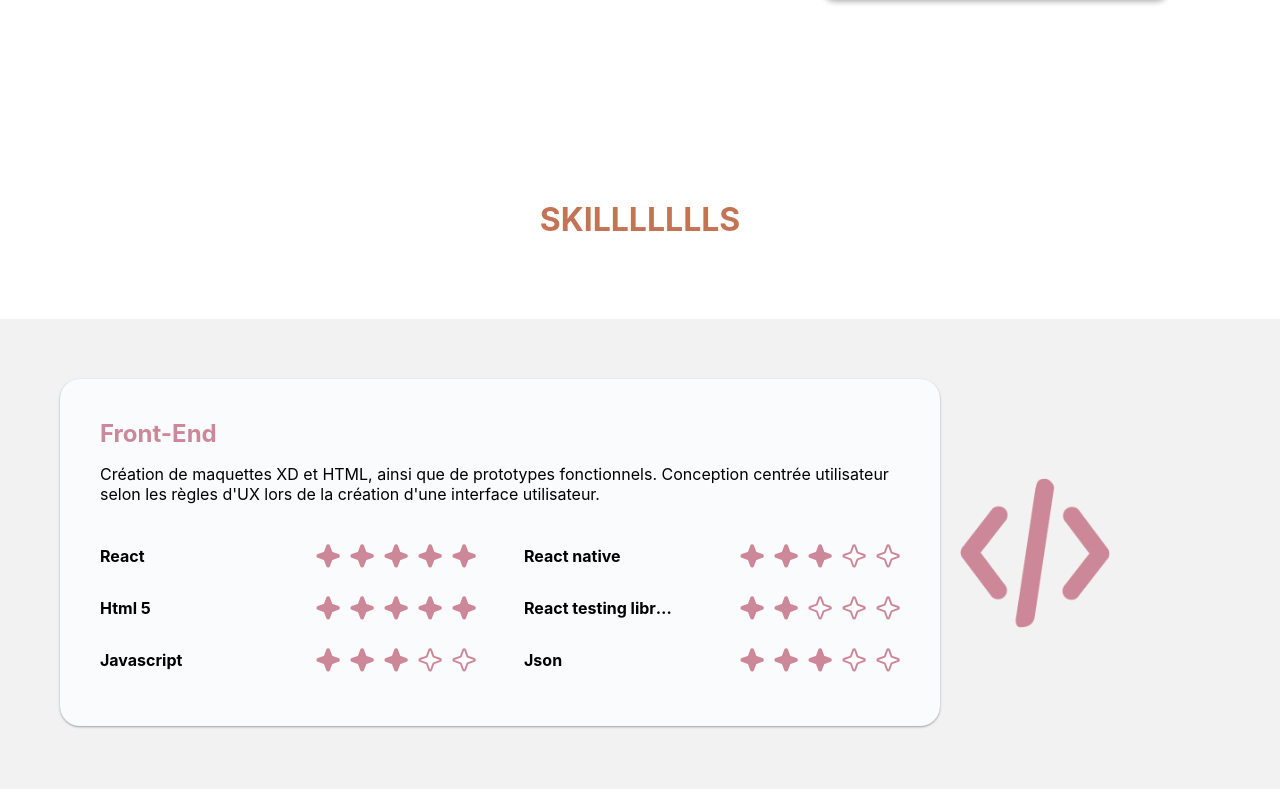
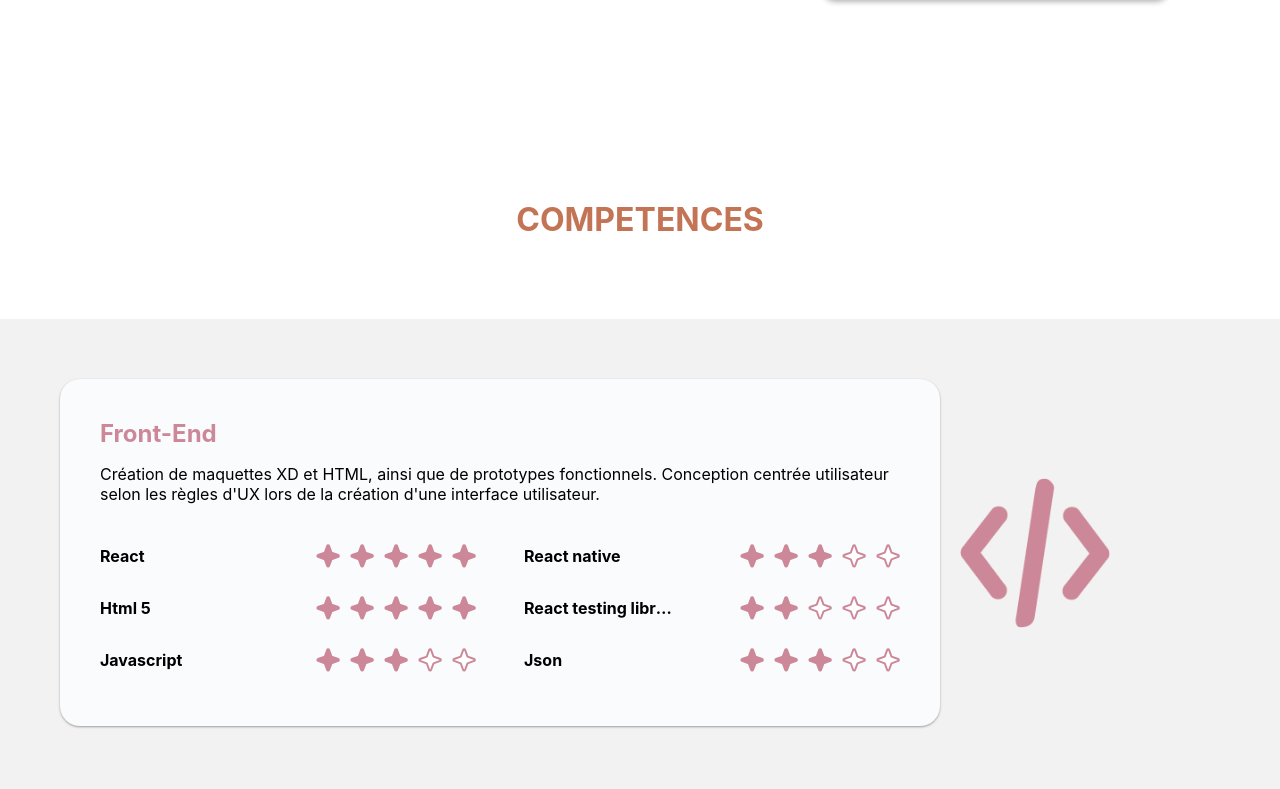
Before and after one commit to Zubiik/curiculum_vitae, a React (Create React App) app: page / in a window 1280 px wide. Shown: the part 671-1460 px from the top of the page. Built offline with nearby package versions, Linux system fonts and the light colour scheme.

Commit message:
fix: real title

```diff
--- a/src/HomePage/Index.js
+++ b/src/HomePage/Index.js
@@ -16,7 +16,7 @@ function HomePage() {
       <Navigation />
       <Header />
       <div id="competences"></div>
-      <Title>SKILLLLLLLS</Title>
+      <Title>COMPETENCES</Title>
       <Skills />
       <div id="parcours"></div>
       <Title>PARCOURS</Title>
@@ -24,10 +24,10 @@ function HomePage() {
       <div id="portfolio"></div>
       <Title>PORTFOLIO</Title>
       <Portfolio />
-      <Title>SKILLLLLLLS</Title>
+      <Title>OUTILS</Title>
       <Tools />
       <div id="contact"></div>
-      <Title>Me contacter</Title>
+      <Title>CONTACT</Title>
       <Contact />
       <Footer />
     </Container>
```
